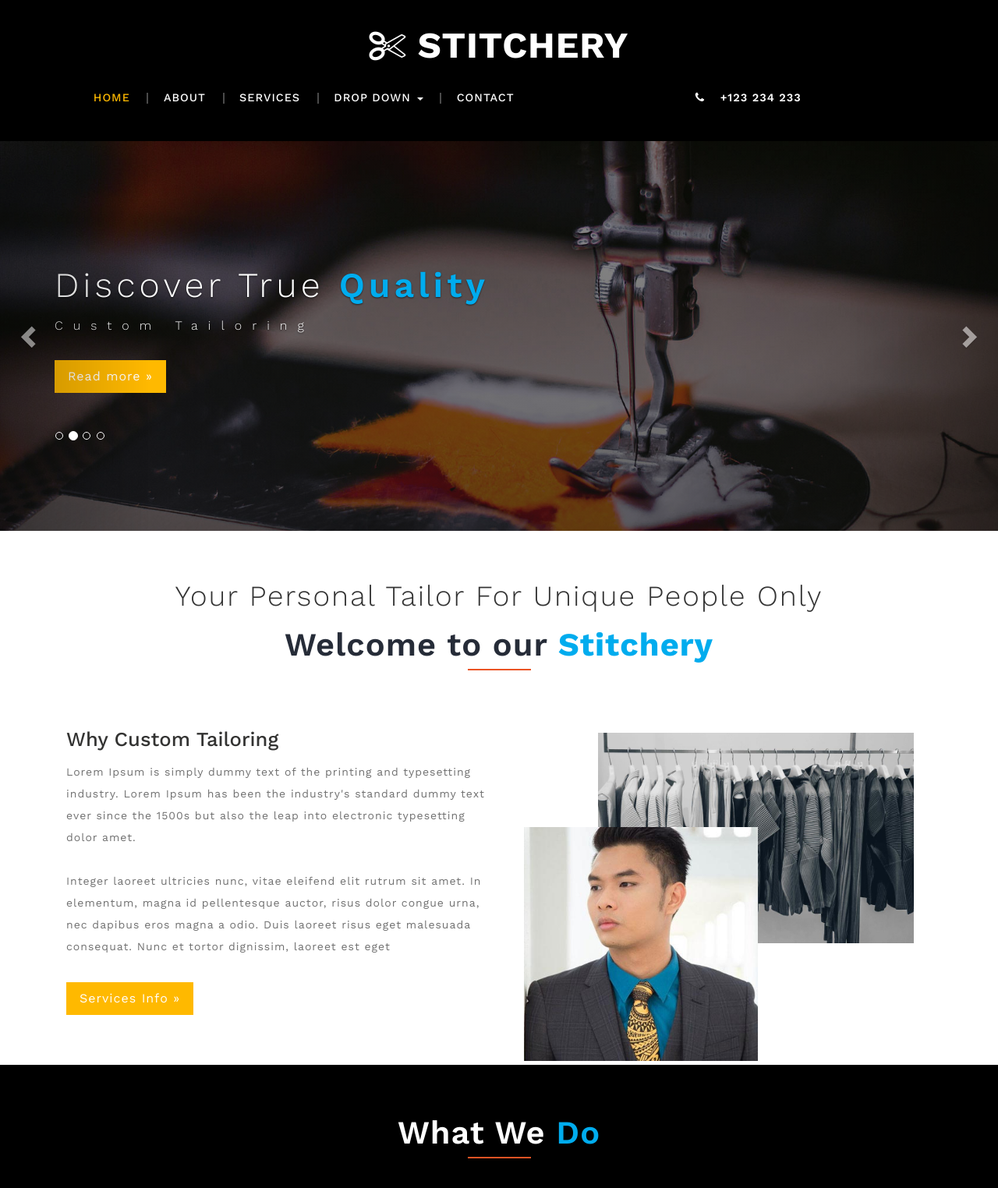
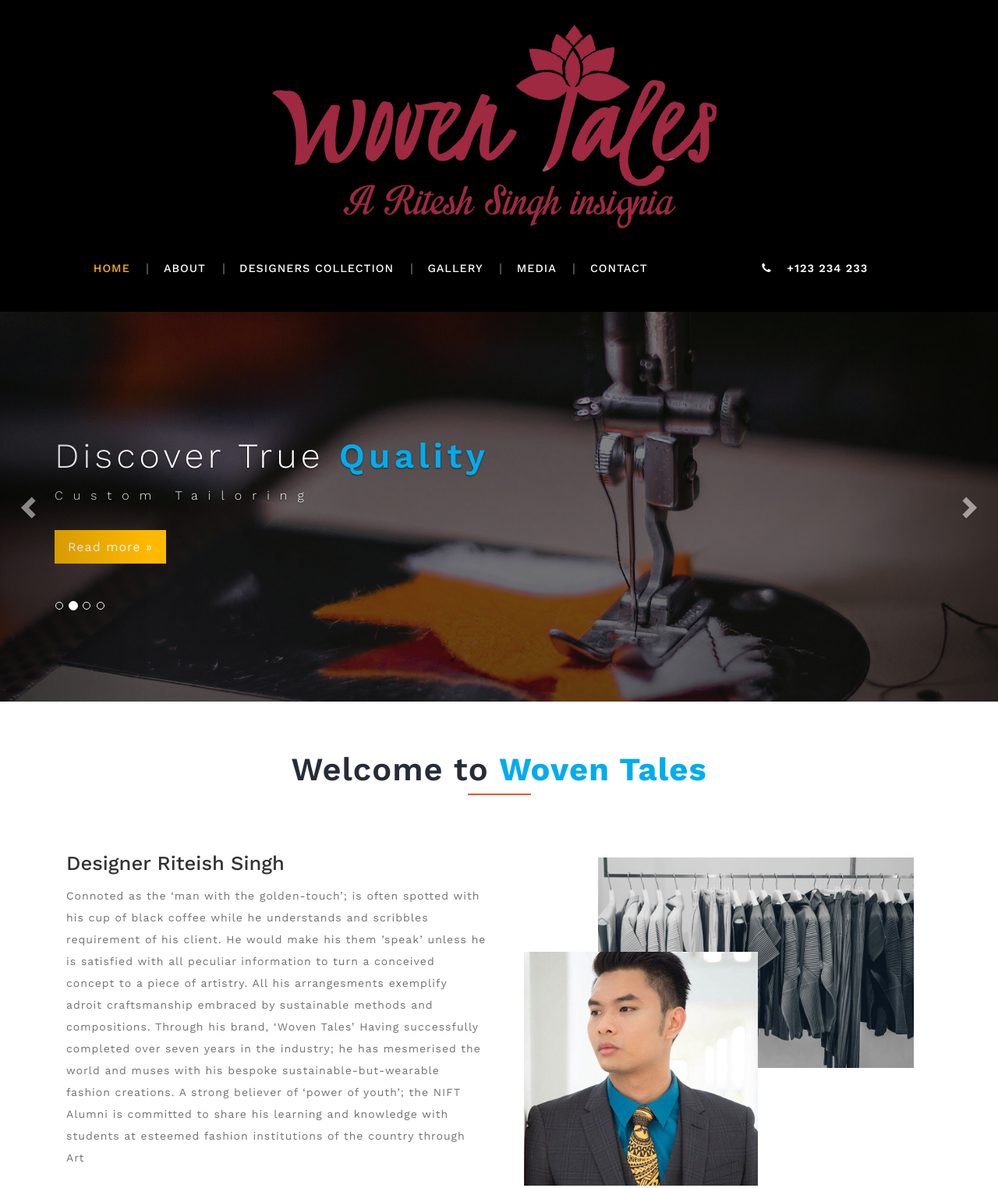
Before and after one commit to shubham3597/woventales.github.io, a plain HTML site: page index.html in a window 1280 px wide. Shown: the top 1524 px of the page at 78% size. Drawn offline with nearby package versions, Linux system fonts and the light colour scheme.

Commit message:
doing changes

```diff
--- a/index.html
+++ b/index.html
@@ -1,14 +1,8 @@
-<!--
-Author: W3layouts
-Author URL: http://w3layouts.com
-License: Creative Commons Attribution 3.0 Unported
-License URL: http://creativecommons.org/licenses/by/3.0/
--->
 <!DOCTYPE html>
 <html>
 
 <head>
-	<title>Stitchery a Fashion Category Bootstrap Responsive Website Template | Home :: w3layouts</title>
+	<title>Woven Tales</title>
 	<!--/tags -->
 	<meta name="viewport" content="width=device-width, initial-scale=1">
 	<meta http-equiv="Content-Type" content="text/html; charset=utf-8" />
@@ -41,8 +35,8 @@ Smartphone Compatible web template, free webdesigns for Nokia, Samsung, LG, Sony
 	<!-- header -->
 	<div class="header" id="home">
 		<div class="banner_header_top_wthree">
-			<div class="agileits-logo">
-				<h1><a href="index.html"> <i class="fa fa-scissors" aria-hidden="true"></i> Stitchery</a></h1>
+			<div class="agileits-logo text-center">
+				<center><a href="index.html"><img class="img-responsive text-center" src="images/1.png"></a></center>
 			</div>
 			<div class="header-top_agileits">
 				<div class="container">
@@ -61,15 +55,17 @@ Smartphone Compatible web template, free webdesigns for Nokia, Samsung, LG, Sony
 								<ul class="nav navbar-nav">
 									<li class="active" class="scroll"><a href="index.html"><span data-hover="Home">Home</span></a></li>
 									<li><a href="#welcome" class="scroll"><span data-hover="About">About</span></a></li>
-									<li><a href="#services" class="scroll"><span data-hover="Services">Services</span></a></li>
-									<li class="dropdown">
+									<li><a href="#services" class="scroll"><span data-hover="Designers Collection">Designers Collection</span></a></li>
+									<!--<li class="dropdown">
 										<a href="#" class="dropdown-toggle" data-toggle="dropdown"><span data-hover="Drop Down">Drop Down</span> <b class="caret"></b></a>
 										<ul class="dropdown-menu agile_short_dropdown">
 											<li><a href="#team" class="scroll">Team</a></li>
 											<li><a href="#gallery" class="scroll">Gallery</a></li>
 											<li><a href="#clients" class="scroll">Clients</a></li>
 										</ul>
-									</li>
+									</li>-->
+									<li><a href="#gallery" class="scroll"><span data-hover="Gallery">Gallery</span></a></li>
+									<li><a href="#clients" class="scroll"><span data-hover="Contact">Media</span></a></li>
 									<li><a href="#contact" class="scroll"><span data-hover="Contact">Contact</span></a></li>
 								</ul>
 							</nav>
@@ -152,18 +148,23 @@ Smartphone Compatible web template, free webdesigns for Nokia, Samsung, LG, Sony
 		<!-- /about -->
 		<div class="about" id="welcome">
 			<div class="container">
-				<h2>Your Personal Tailor For Unique People Only </h2>
-				<h3 class="w3l_header w3_agileits_header two">Welcome to our <span>Stitchery</span></h3>
+				<!--<h2>Your Personal Tailor For Unique People Only </h2>-->
+				<h3 class="w3l_header w3_agileits_header two">Welcome to <span>Woven Tales</span></h3>
 				<div class="agile_wthree_inner_grids">
 
 					<div class="col-md-6 about_agileinfo">
-						<h4>Why Custom Tailoring</h4>
-						<p>Lorem Ipsum is simply dummy text of the printing and typesetting industry. Lorem Ipsum has been the industry's standard
-							dummy text ever since the 1500s but also the leap into electronic typesetting dolor amet.</p>
+						<h4>Designer Riteish Singh</h4>
+						<p>Connoted as the ‘man with the golden-touch’; is often spotted with his cup of black coffee while he
+understands and scribbles requirement of his client. He would make his them ’speak’ unless he is satisfied
+with all peculiar information to turn a conceived concept to a piece of artistry. All his arrangesments
+exemplify adroit craftsmanship embraced by sustainable methods and compositions. Through his brand,
+‘Woven Tales’ Having successfully completed over seven years in the industry; he has mesmerised the
+world and muses with his bespoke sustainable-but-wearable fashion creations. A strong believer of ‘power
+of youth’; the NIFT Alumni is committed to share his learning and knowledge with students at esteemed
+fashion institutions of the country through Art
 
-						<p>Integer laoreet ultricies nunc, vitae eleifend elit rutrum sit amet. In elementum, magna id pellentesque auctor, risus
-							dolor congue urna, nec dapibus eros magna a odio. Duis laoreet risus eget malesuada consequat. Nunc et tortor dignissim,
-							laoreet est eget</p>
+						<p>His collection ‘viable robes’ helped him gain a lot of recognition in the industry where he produced cent
+						percent organic fibre extracted from milk, soy protein, banana and bamboo residual. </p>
 						<div class="agileits-button two">
 							<a class="btn btn-primary btn-lg scroll" href="#services" role="button">Services Info »</a>
 						</div>
```
Also changed, not shown: images/1.png (added).
